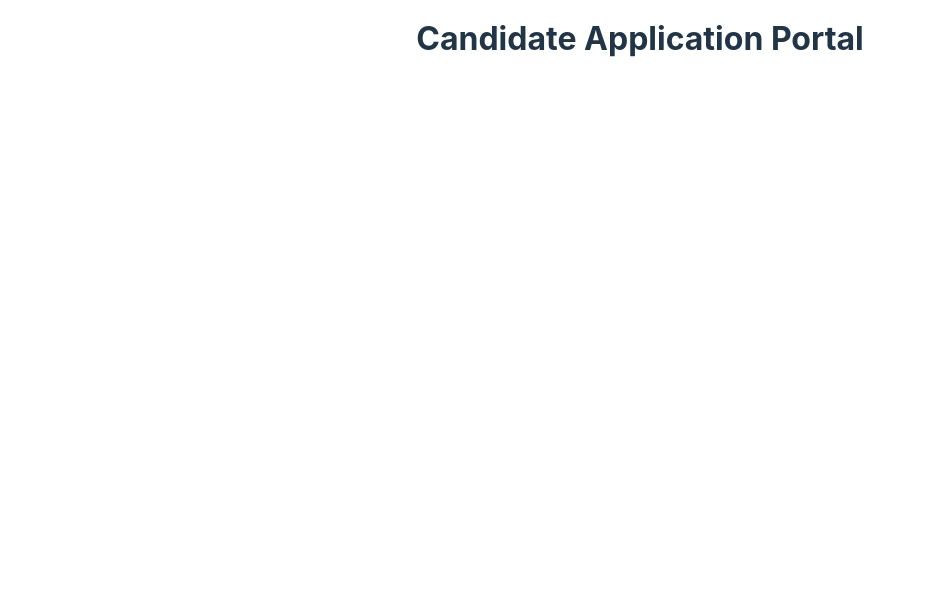
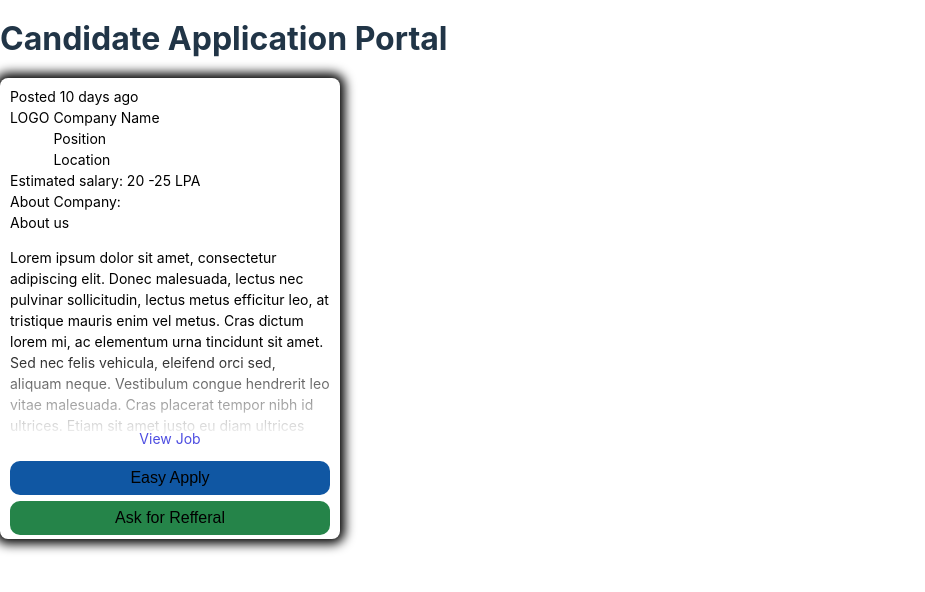
Before and after one commit to negeek7/candidate-seekday, a React (Vite) app: page / in a window 1280 px wide. Shown: the top 592 px of the page, without its empty margins (0-925 px from the left). Built offline with nearby package versions, Linux system fonts and the light colour scheme; no server answers.

Commit message:
job card template with initial css

```diff
--- a/src/App.css
+++ b/src/App.css
@@ -1,5 +1,4 @@
 #root {
   margin: 0;
   padding: 0;
-  text-align: center;
 }
--- a/src/App.jsx
+++ b/src/App.jsx
@@ -1,6 +1,7 @@
 import { useEffect } from 'react'
 import './App.css'
 import { jobApiCaller } from './apiCaller/jobApiCaller'
+import JobCard from './components/JobCard'
 
 function App() {
 
@@ -13,6 +14,7 @@ function App() {
   return (
     <>
       <h1>Candidate Application Portal</h1>
+      <JobCard />
     </>
   )
 }
--- /dev/null
+++ b/src/components/JobCard.jsx
@@ -0,0 +1,39 @@
+import React from 'react';
+import styles from '../styles/JobCard.module.css'
+
+function JobCard() {
+  return (
+    <div className={styles.container}>
+        <div className={styles.postdateContainer}>
+            <span>Posted 10 days ago</span>
+        </div>
+
+        <div className={styles.compnayinfoContainer}>
+            <span>LOGO</span>
+            <div className={styles['company-info']}>
+                <span>Company Name</span>
+                <span>Position</span>
+                <span>Location</span>
+            </div>
+        </div>
+
+        <span>Estimated salary: 20 -25 LPA</span>
+
+          <div className={styles.aboutjobContainer}>
+              <span>About Company:</span>
+              <span>About us</span>
+              <p className={styles.jobdescription}>Lorem ipsum dolor sit amet, consectetur adipiscing elit. Donec malesuada, lectus nec pulvinar sollicitudin, lectus metus efficitur leo, at tristique mauris enim vel metus. Cras dictum lorem mi, ac elementum urna tincidunt sit amet. Sed nec felis vehicula, eleifend orci sed, aliquam neque. Vestibulum congue hendrerit leo vitae malesuada. Cras placerat tempor nibh id ultrices. Etiam sit amet justo eu diam ultrices rhoncus egestas ac dui. Curabitur quis magna sit amet justo imperdiet varius. Maecenas nec semper sapien, ut lacinia enim. Donec nec massa vitae lorem pretium dignissim vitae eget erat ADADAD AD ASD ASD ASD AD ASD ASD ASD A IABDIADAUDIUAG DOA DOUA DOIA HDOIA HDOUAG OUAD OAHDOA DOAH DO at tristique mauris enim vel metus. Cras dictum lorem mi, ac elementum urna tincidunt sit amet. Sed nec felis vehicula, eleifend orci sed, aliquam neque. Vestibulum congue hendrerit leo vitae malesuada. Cras placerat tempor nibh id ultrices. Etiam sit amet justo eu diam ultrices rhoncus egestas ac dui. Curabitur quis m.</p>
+              <div className={styles.viewjob}>View Job</div>
+          </div>
+
+          <div className={styles.ctabuttons}>
+                <button className={styles.easyapplybutton}>Easy Apply</button>
+                <button className={styles.askforrefferal}>Ask for Refferal</button>
+          </div>
+
+
+    </div>
+  )
+}
+
+export default JobCard
--- /dev/null
+++ b/src/styles/JobCard.module.css
@@ -0,0 +1,66 @@
+.container {
+    /* border: 1px solid red; */
+    max-width: 320px;
+    background-color: #fff;
+    color: black;
+    border-radius: 8px;
+    box-shadow: 0px 0px 11px 5px;
+    padding: 8px 10px 4px;
+    font-size: 14px;
+}
+
+.compnayinfoContainer{
+    display: flex;
+    gap: 4px;
+}
+
+.company-info{
+    display: flex;
+    flex-direction: column;
+}
+
+.aboutjobContainer{
+    position: relative;
+    display: flex;
+    flex-direction: column;
+    /* border: none; */
+}
+
+.jobdescription{
+    height: 24vh;
+    overflow: hidden;
+    mask-image: linear-gradient(rgb(255, 255, 255), rgb(255, 255, 255), rgba(255, 255, 255, 0));
+}
+.viewjob{
+    position: absolute;
+    bottom: 4px;
+    left: 0;
+    width: 100%;
+    text-align: center;
+    margin: 0;
+    cursor: pointer;
+    color: rgba(30, 30, 217, 0.791);
+}
+
+.ctabuttons {
+    display: flex;
+    flex-direction: column;
+    gap: 6px;
+    margin-top: 8px;
+}
+
+.ctabuttons button {
+    padding: 8px 0;
+    outline: none;
+    border: none;
+    border-radius: 10px;
+    font-size: 16px;
+    font-weight: 400;
+}
+
+.easyapplybutton {
+    background-color: rgb(16, 87, 163);
+}
+.askforrefferal{
+    background-color: rgb(37, 132, 73);
+}
```
